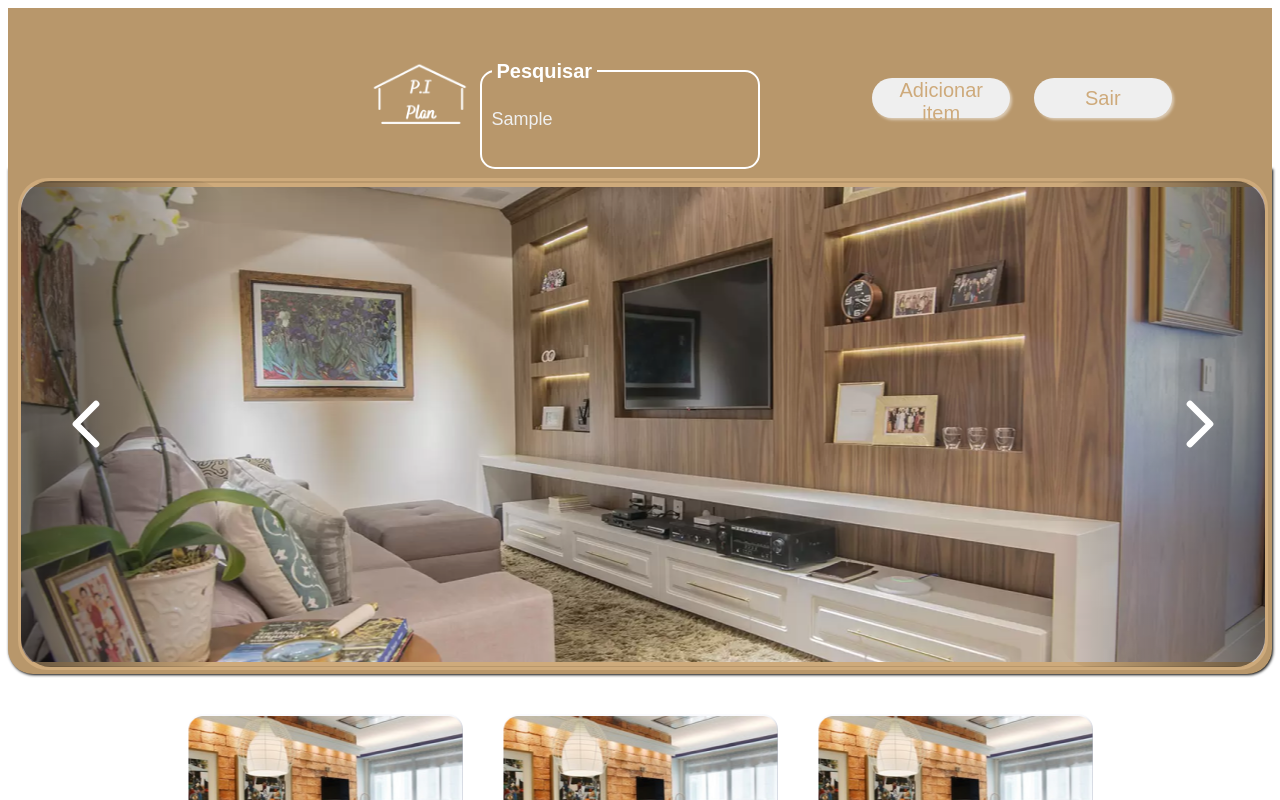
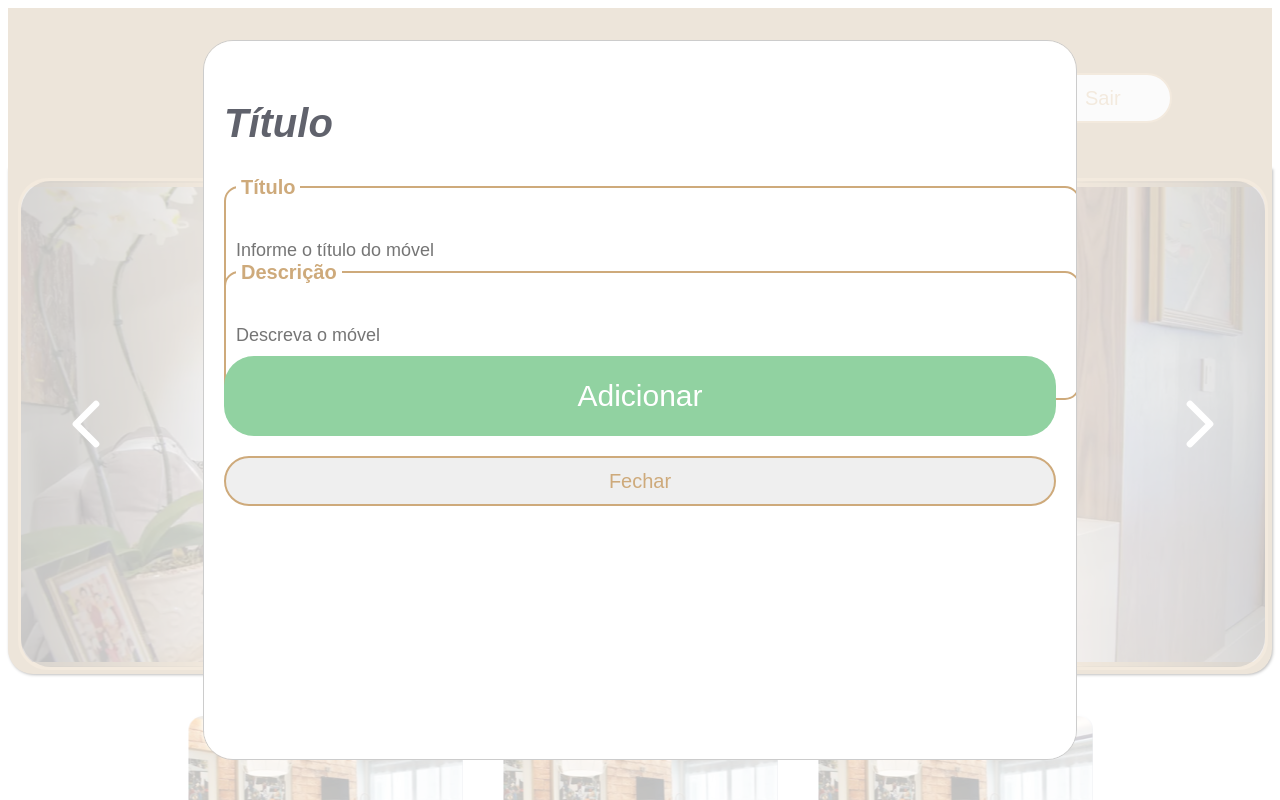
Before and after one commit to Vini7Dev/PI-Plan, a React (Create React App) app in the folder frontend/: page / in a window 1280 px wide. Both pictures are taken after typing "Sample" into the empty fields and a click on the button "Adicionar item". Shown: the top 800 px of the page. Built offline with nearby package versions, Linux system fonts and the light colour scheme.

Commit message:
Creation of ModalView component

```diff
--- a/frontend/package.json
+++ b/frontend/package.json
@@ -9,6 +9,7 @@
     "react": "^17.0.2",
     "react-dom": "^17.0.2",
     "react-icons": "^4.2.0",
+    "react-modal": "^3.14.3",
     "react-router-dom": "^5.2.0",
     "react-scripts": "4.0.3",
     "styled-components": "^5.3.0",
@@ -38,6 +39,7 @@
     "@types/node": "^12.0.0",
     "@types/react": "^17.0.0",
     "@types/react-dom": "^17.0.0",
+    "@types/react-modal": "^3.12.1",
     "@types/react-router-dom": "^5.1.7",
     "@types/styled-components": "^5.1.9",
     "@typescript-eslint/eslint-plugin": "^4.22.0",
--- a/frontend/src/App.tsx
+++ b/frontend/src/App.tsx
@@ -1,8 +1,12 @@
 import React from 'react';
 import { BrowserRouter } from 'react-router-dom';
+import Modal from 'react-modal';
+
 import GlobalStyles from './styles/global';
 
 import Routes from './pages';
+
+Modal.setAppElement("#root");
 
 const App: React.FC = () => {
   return (
--- a/frontend/src/components/Button/styles.ts
+++ b/frontend/src/components/Button/styles.ts
@@ -8,7 +8,7 @@ interface IButtonProps {
 export const Container = styled.div<IButtonProps>`
   position: relative;
   width: 100%;
-  height: ${props => props.size === 'normal' ? '80px' : '40px'};
+  height: ${props => props.size === 'normal' ? '80px' : '50px'};
 
   button {
     width: 100%;
@@ -29,7 +29,9 @@ export const Container = styled.div<IButtonProps>`
       }
     }};
 
-    ${props => props.color === 'white' && css`box-shadow: 2px 2px 3px rgba(255, 255, 255, 0.5);`}
+    ${props => props.color === 'white' && css`
+      border: 2px solid #ceaa7b;
+    `}
 
     color: ${props => {
       switch(props.color) {
--- /dev/null
+++ b/frontend/src/components/ModalView/index.tsx
@@ -0,0 +1,38 @@
+import React from 'react';
+import Modal from 'react-modal';
+
+import { Container } from './styles';
+
+interface IModalViewProps {
+  isOpen: boolean;
+}
+
+const ModalView: React.FC<IModalViewProps> = ({ isOpen, children }) => {
+  return (
+    <Modal
+      isOpen={isOpen}
+      style={{
+        overlay: {
+          zIndex: 1,
+        },
+        content: {
+          borderRadius: 30,
+          padding: 20,
+          width: '65%',
+          marginRight: 'auto',
+          marginLeft: 'auto',
+        }
+      }}
+    >
+      <Container>
+        <h3>Título</h3>
+
+        <div id="modal-content-area">
+          { children }
+        </div>
+      </Container>
+    </Modal>
+  );
+}
+
+export default ModalView;
--- /dev/null
+++ b/frontend/src/components/ModalView/styles.ts
@@ -0,0 +1,27 @@
+import styled from 'styled-components';
+
+export const Container = styled.div`
+  width: 100%;
+  height: 100%;
+
+  div.space-divisor {
+    height: 20px;
+  }
+
+  h3 {
+    font-size: 40px;
+    font-family: Arial, Helvetica, sans-serif;
+    font-style: italic;
+    color: #60626C;
+  }
+
+  div#modal-content-area {
+    margin: 20px 0;
+  }
+
+  @media (max-width: 768px) {
+    & h3 {
+      font-size: 30px;
+    }
+  }
+`;
--- a/frontend/src/pages/Portfolio/index.tsx
+++ b/frontend/src/pages/Portfolio/index.tsx
@@ -1,7 +1,13 @@
-import React from 'react';
+import React, { useState } from 'react';
 import { FiChevronLeft, FiChevronRight } from 'react-icons/fi';
 
-import { Container, BannerImageArea } from './styles';
+import ModalView from '../../components/ModalView';
+
+import {
+  Container,
+  BannerImageArea,
+  ModalContentArea,
+} from './styles';
 
 import Logo from '../../assets/images/PI_Plan.png';
 
@@ -10,6 +16,8 @@ import Button from '../../components/Button';
 import PortfolioItem from '../../components/PortfolioItem';
 
 const Portfolio: React.FC = () => {
+  const [modalIsOpen, setModalIsOpen] = useState(false);
+
   return (
     <Container>
       <nav>
@@ -31,6 +39,7 @@ const Portfolio: React.FC = () => {
             name="Adicionar item"
             size="small"
             color="white"
+            onClick={() => setModalIsOpen(true)}
           />
 
           <div className="nav-btn-divisor" />
@@ -103,6 +112,34 @@ const Portfolio: React.FC = () => {
           description="Descrição simples do projeto..."
         />
       </main>
+
+      <ModalView isOpen={modalIsOpen}>
+        <form>
+          <Input
+            label="Título"
+            placeholder="Informe o título do móvel"
+          />
+
+          <Input
+            label="Descrição"
+            placeholder="Descreva o móvel"
+          />
+
+          <Button
+            name="Adicionar"
+            onClick={() => setModalIsOpen(false)}
+          />
+
+          <div className="space-divisor" />
+
+          <Button
+            name="Fechar"
+            onClick={() => setModalIsOpen(false)}
+            color="white"
+            size="small"
+          />
+        </form>
+      </ModalView>
     </Container>
   );
 }
--- a/frontend/src/pages/Portfolio/styles.ts
+++ b/frontend/src/pages/Portfolio/styles.ts
@@ -160,3 +160,29 @@ export const BannerImageArea = styled.div`
     }
   }
 `;
+
+export const ModalContentArea = styled.div`
+  width: 100%;
+  height: 100%;
+
+  div.space-divisor {
+    height: 20px;
+  }
+
+  h3 {
+    font-size: 40px;
+    font-family: Arial, Helvetica, sans-serif;
+    font-style: italic;
+    color: #60626C;
+  }
+
+  div {
+    margin: 20px 0;
+  }
+
+  @media (max-width: 768px) {
+    & h3 {
+      font-size: 30px;
+    }
+  }
+`;
```
Also changed, not shown: 1 other file (tests, documents, lock files or other folders).
